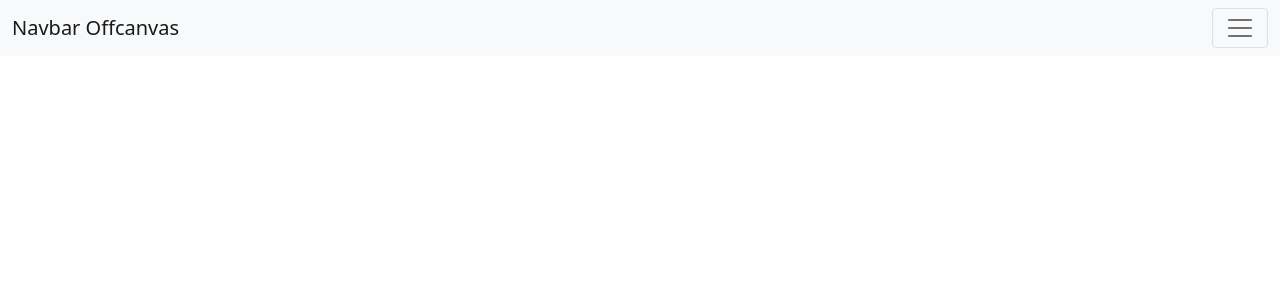
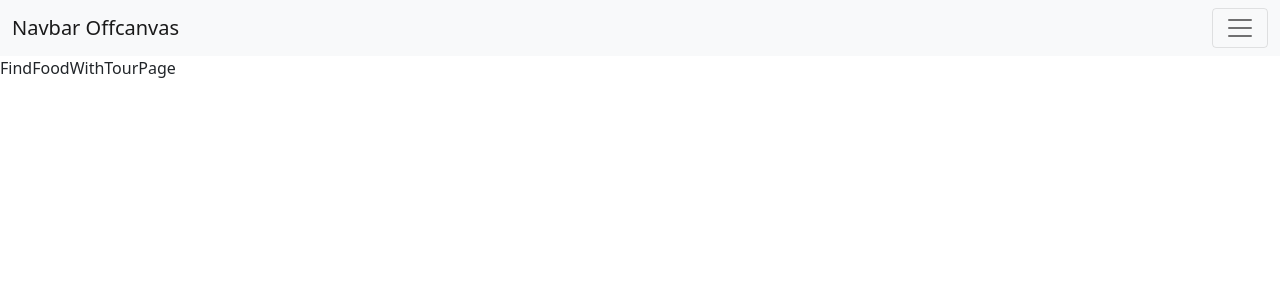
Before and after one commit to showlovezz/taiwan-bike, a React (Create React App) app: page /find-food-and-tour in a window 1280 px wide. Before the commit this address had no page. Shown: the top 300 px of the page. Built offline with nearby package versions, Linux system fonts and the light colour scheme.

Commit message:
add basic Find BikePathPage and FoodWithTourPage component

```diff
--- /dev/null
+++ b/src/pages/FindBikePathPage/index.js
@@ -0,0 +1,7 @@
+import React from 'react';
+
+const FindBikePathPage = () => {
+  return <div>FindBikePathPage</div>;
+};
+
+export default FindBikePathPage;
--- /dev/null
+++ b/src/pages/FindFoodWithTourPage/index.js
@@ -0,0 +1,7 @@
+import React from 'react';
+
+const FindFoodWithTourPage = () => {
+  return <div>FindFoodWithTourPage</div>;
+};
+
+export default FindFoodWithTourPage;
--- a/src/routes.js
+++ b/src/routes.js
@@ -2,6 +2,8 @@ import React from 'react';
 
 const HomePage = React.lazy(() => import('./pages/HomePage'));
 const FindBikePage = React.lazy(() => import('./pages/FindBikePage'));
+const FindBikePathPage = React.lazy(() => import('./pages/FindBikePathPage'));
+const FindFoodWithTourPage = React.lazy(() => import('./pages/FindFoodWithTourPage'));
 
 const routes = [
   {
@@ -12,6 +14,14 @@ const routes = [
     path: '/find-bikes',
     element: <FindBikePage />,
   },
+  {
+    path: '/find-bike-path',
+    element: <FindBikePathPage />,
+  },
+  {
+    path: '/find-food-and-tour',
+    element: <FindFoodWithTourPage />,
+  },
 ];
 
 export default routes;
```
